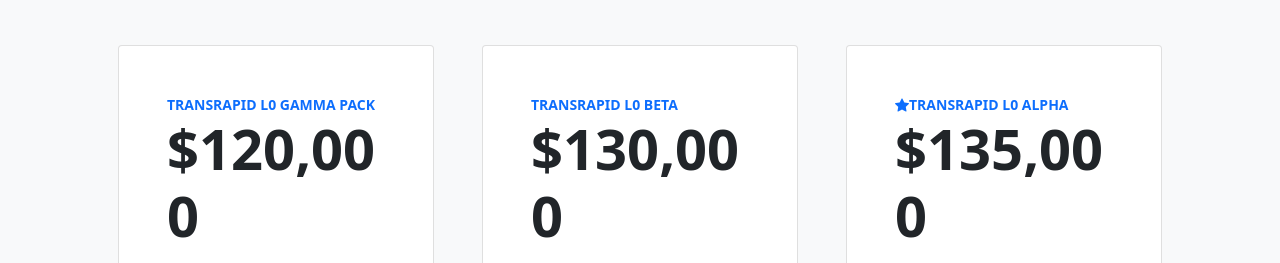
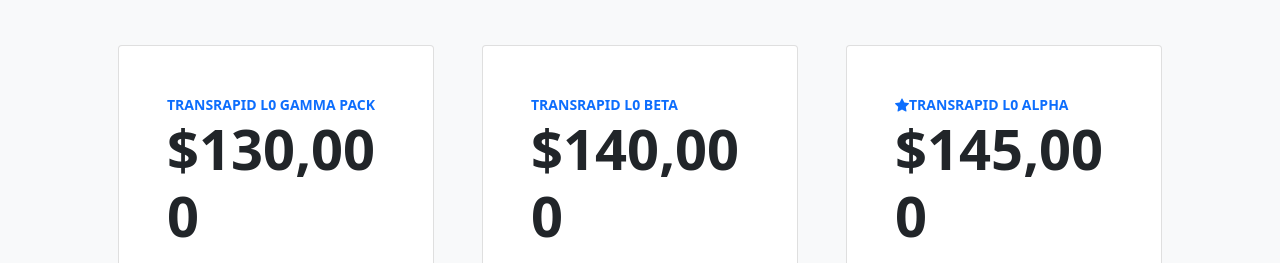
Before and after one commit to kyloren345/Prototype-Creation, a website: page index.html in a window 1280 px wide. Shown: the part 2059-2322 px from the top of the page. Drawn offline with nearby package versions, Linux system fonts and the light colour scheme.

Commit message:
Update index.html

```diff
--- a/index.html
+++ b/index.html
@@ -51,7 +51,7 @@
             </div>
         </div>
     </header>
-    <!-- Features section-->
+    <!-- Features section -->
     <section class="py-5 border-bottom" id="features">
         <div class="container px-5 my-5">
             <div class="row gx-5">
@@ -122,7 +122,7 @@
                         <div class="card-body p-5">
                             <div class="small text-uppercase fw-bold text-primary">Transrapid L0 GAMMA Pack</div>
                             <div class="mb-3">
-                                <span class="display-4 fw-bold">$120,000</span>
+                                <span class="display-4 fw-bold">$130,000</span>
                             </div>
                             <ul class="list-unstyled mb-4">
                                 <li class="mb-2">
@@ -174,7 +174,7 @@
                                 Transrapid L0 BETA
                             </div>
                             <div class="mb-3">
-                                <span class="display-4 fw-bold">$130,000</span>
+                                <span class="display-4 fw-bold">$140,000</span>
                             </div>
                             <ul class="list-unstyled mb-4">
                                 <li class="mb-2">
@@ -225,7 +225,7 @@
                             <div class="bi bi-star-fill small text-uppercase fw-bold text-primary">Transrapid L0 Alpha
                             </div>
                             <div class="mb-3">
-                                <span class="display-4 fw-bold">$135,000</span>
+                                <span class="display-4 fw-bold">$145,000</span>
                             </div>
                             <ul class="list-unstyled mb-4">
                                 <li class="mb-2">
```
